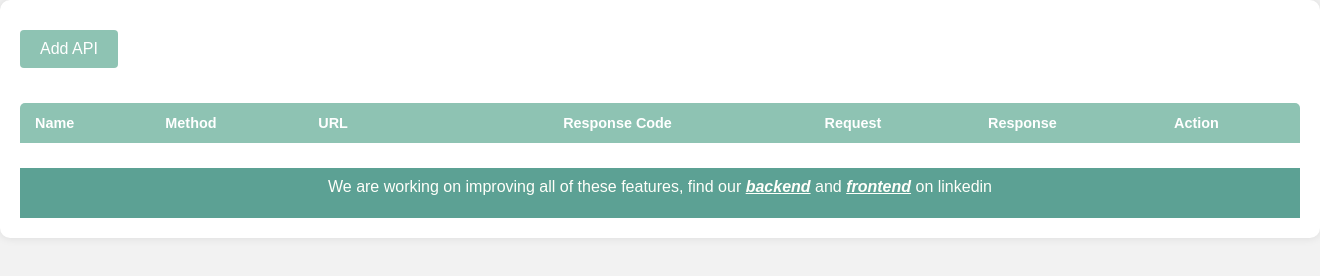
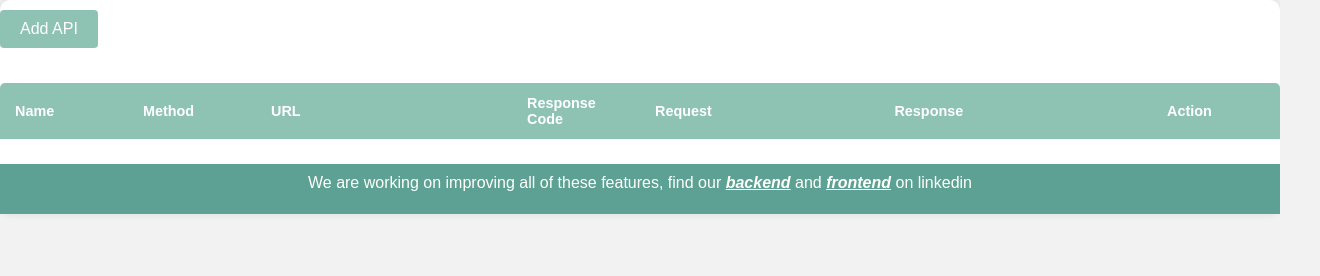
Before and after one commit to danielpalusi/mocking-api, a website built with Parcel: page index.html in a window 1280 px wide. Shown: the whole page, 1320 px wide, since content can reach past the window. Built offline with nearby package versions, Linux system fonts and the light colour scheme; no server answers.

Commit message:
update css

```diff
--- a/style.css
+++ b/style.css
@@ -27,7 +27,6 @@ select {
   width: 100%;
   margin: 0 auto;
   background-color: #fff;
-  padding: 20px;
   border-radius: 10px;
   box-shadow: 0 0 10px rgba(0, 0, 0, 0.1);
 }
@@ -157,6 +156,13 @@ table tbody tr.active-row {
   background-color: #57796f;
 }
 
+.content-table td pre {
+  white-space: pre-wrap;
+  word-wrap: break-word;
+  overflow-wrap: break-word;
+  max-width: 100%;
+}
+
 .popup-button__cancel:hover {
   background-color: #af6557;
 }
@@ -234,11 +240,6 @@ a {
   font-style: italic;
 }
 
-pre {
-  display: inline;
-  margin: 0;
-}
-
 .content-url {
   background-color: #8ec3b3;
   padding: 5px 10px;
@@ -248,3 +249,21 @@ pre {
   cursor: pointer;
   margin-top: 10px;
 }
+
+table th:nth-child(1),
+table th:nth-child(2),
+table th:nth-child(4),
+table th:nth-child(7) {
+  width: 10%;
+}
+
+table th:nth-child(3) {
+  width: 20%;
+}
+
+table th:nth-child(5),
+table th:nth-child(6) {
+  width: auto;
+  min-width: 15%;
+  max-width: 35%;
+}
```
